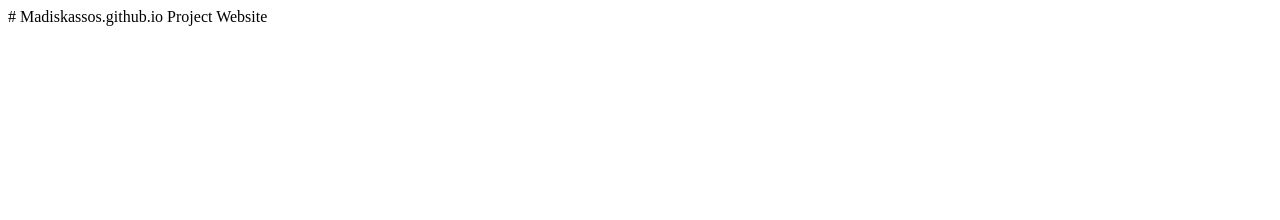
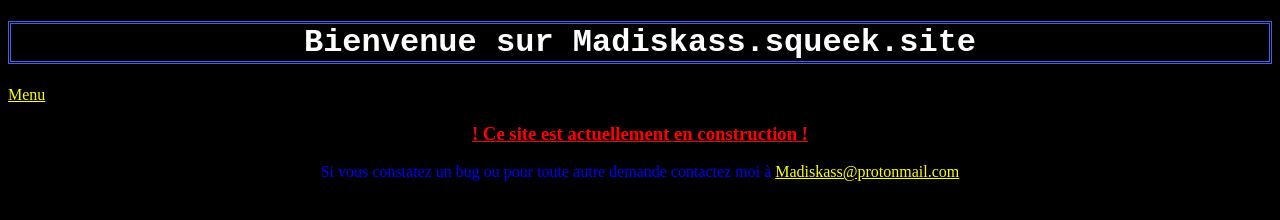
Before and after one commit to Madiskassos/Madiskassos.github.io, a plain HTML site: page index.html in a window 1280 px wide. Drawn offline with Linux system fonts and the light colour scheme; files that its build step writes are made by us from their sources.

Commit message:
Update index.html

```diff
--- a/index.html
+++ b/index.html
@@ -1,2 +1,22 @@
-# Madiskassos.github.io
-Project Website
+<!Doctype html>
+<html>
+    <head>
+     <meta charset="utf-8" />
+        <link rel="stylesheet" href="index.css" />
+        <title> Bienvenue </title>
+        <meta name="viewport" content="width=device-width, initial-scale=1.0">
+            </head>
+            <body>
+
+                <h1 id= bienvenue> Bienvenue sur Madiskass.squeek.site </h1>
+
+                <a href="/Site v2.0.0 FUCK/menu/menu.html"> Menu </a>
+
+                <h3 id= constru>! Ce site est actuellement en construction ! </h3>
+
+                <p id= bug> Si vous constatez un bug ou pour toute autre demande contactez moi à
+                    <span id= mail>Madiskass@protonmail.com </span>  </p>
+
+
+</body>
+</html>
```
